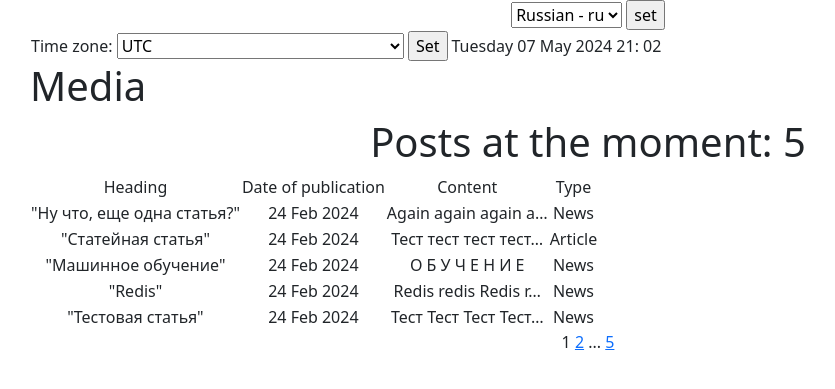
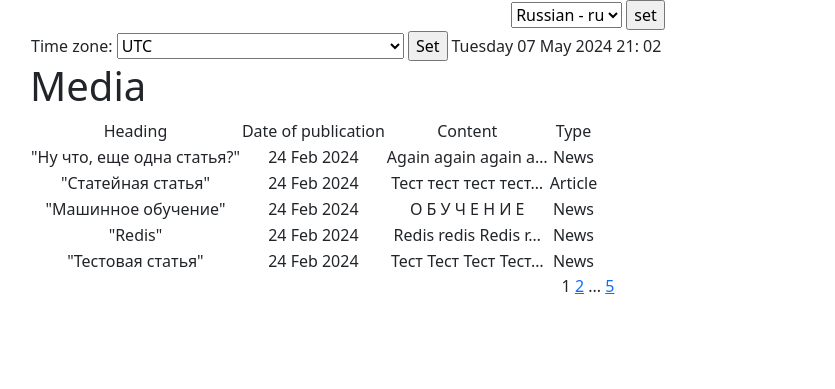
Before and after one commit to IlyacloudDev/News_Portal, a Django app: page /posts/ in a window 1280 px wide. Shown: the part 56-445 px from the top of the page, without its empty margins (52-887 px from the left). Run offline with Django 4.2, Linux system fonts and the light colour scheme; data comes from the database, SQL or seed files in the repository; parts of the project's set-up code (start-up, migrations or seed data) failed here and were passed over; some libraries are stand-ins or nearby versions.

Commit message:
Was deleted unnecessary information

```diff
--- a/News_Portal/templates/posts_info/post_search.html
+++ b/News_Portal/templates/posts_info/post_search.html
@@ -28,7 +28,6 @@
     </form>
 
     {% if posts %}
-        <h1>Постов на данный момент: {{ posts|length }}</h1>
         <table>
             <tr>
                 <td>{% trans "Heading" %}</td>
--- a/News_Portal/templates/posts_info/posts.html
+++ b/News_Portal/templates/posts_info/posts.html
@@ -29,7 +29,6 @@ Posts
     {% endif %}
 
     {% if posts %}
-        <h1>{% trans "Posts at the moment" %}: {{ posts|length }}</h1>
         <table>
             <tr>
                 <td>{% trans "Heading" %}</td>
```
